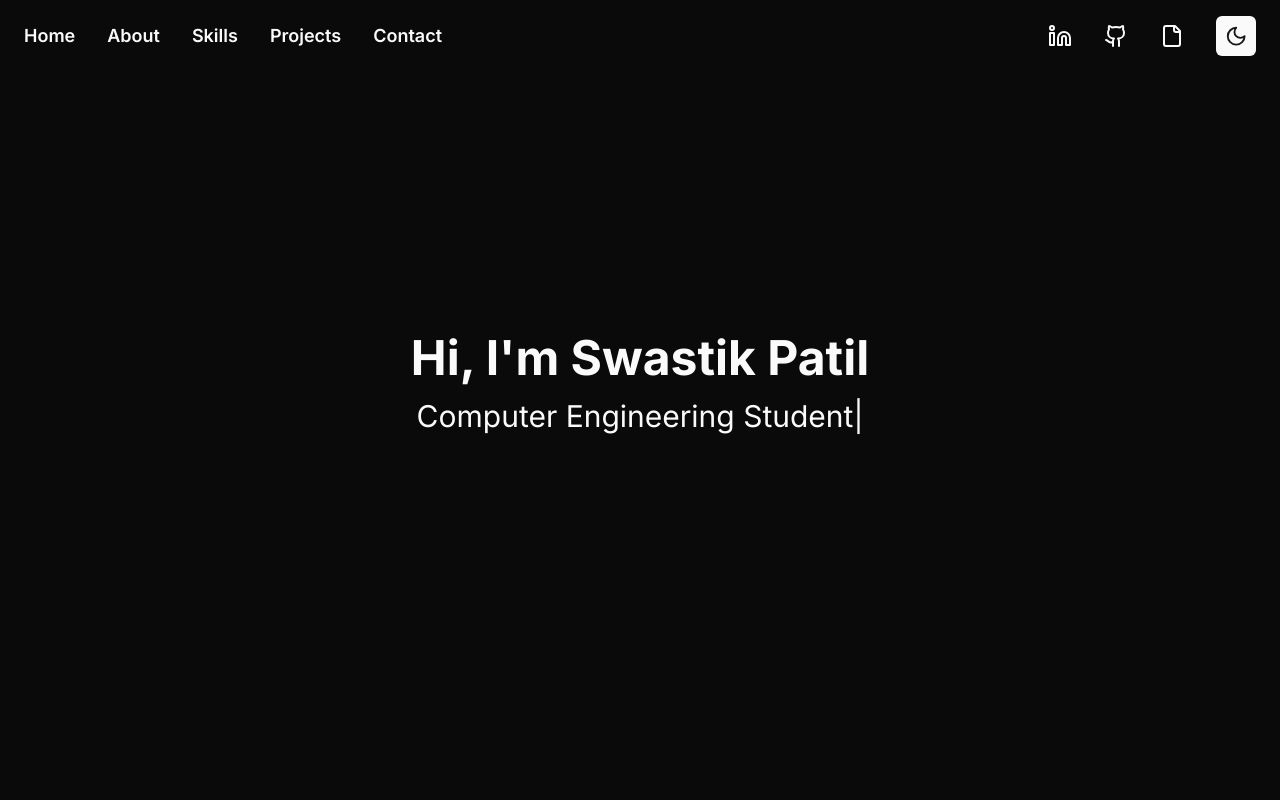
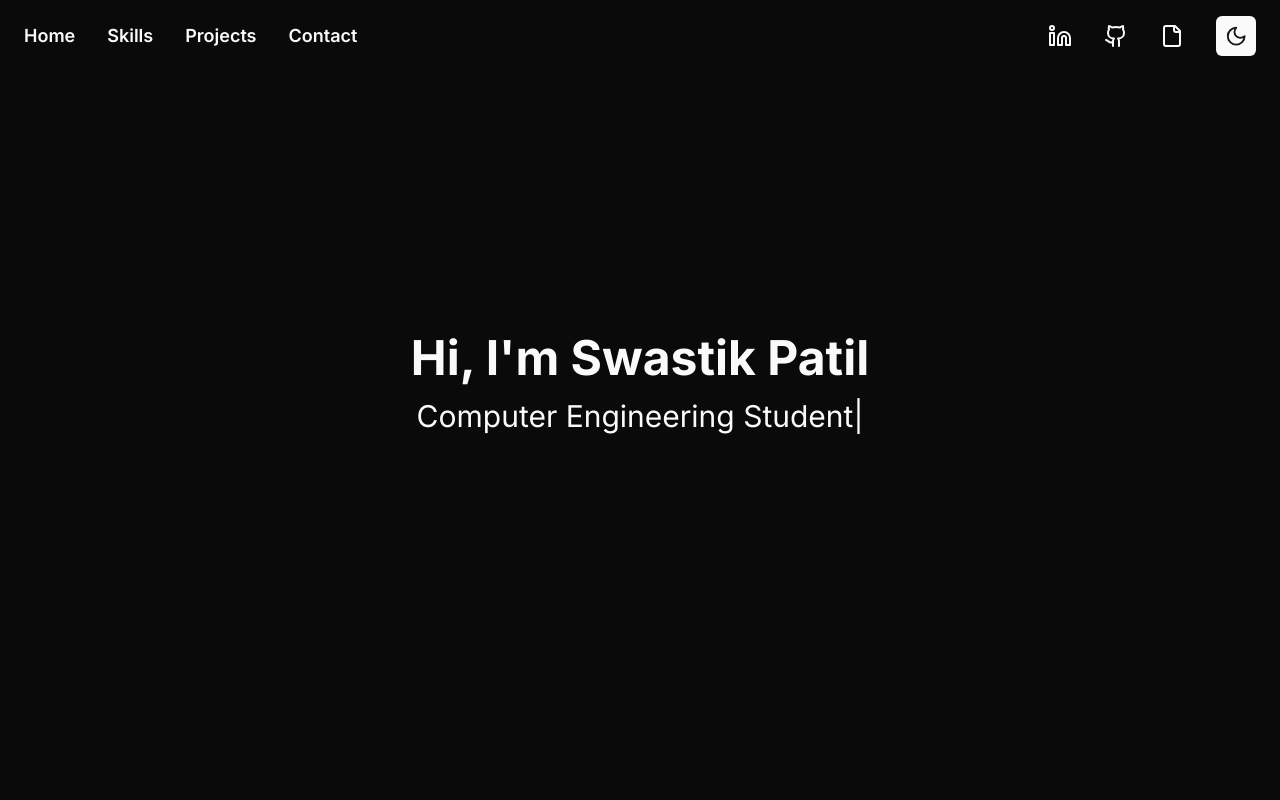
Before and after one commit to Swastik-Patil/portfoliov3, a Next.js app: page / in a window 1280 px wide. Shown: the top 800 px of the page. Built offline with nearby package versions, Linux system fonts and the light colour scheme.

Commit message:
Refactor Header component to remove "About" link

```diff
--- a/app/components/Header.tsx
+++ b/app/components/Header.tsx
@@ -27,7 +27,7 @@ export default function Header() {
     >
       <nav className="container mx-auto px-6 py-4 flex justify-center md:justify-between items-center">
         <ul className="hidden md:flex space-x-8">
-          {["Home", "About", "Skills", "Projects", "Contact"].map((item) => (
+          {["Home", "Skills", "Projects", "Contact"].map((item) => (
             <li key={item}>
               <a
                 href={`#${item.toLowerCase()}`}
```
